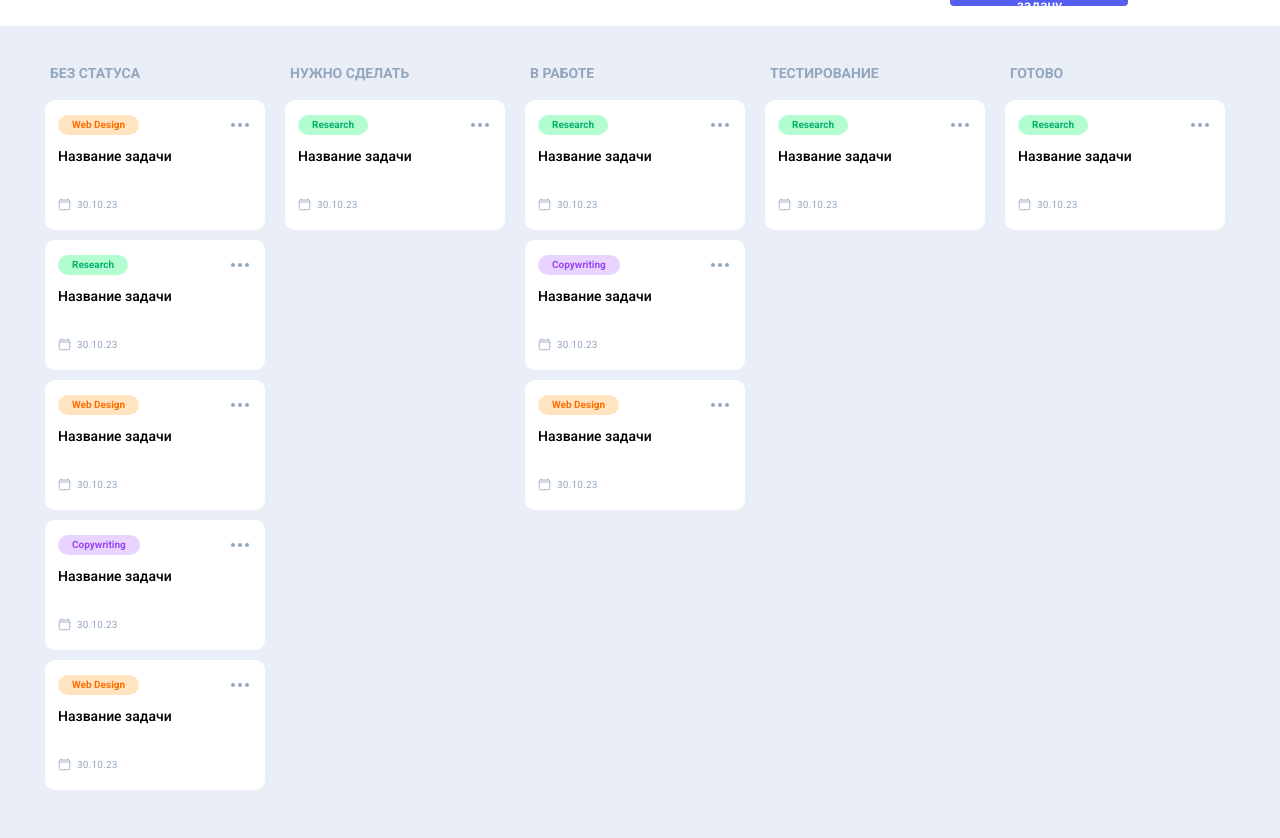
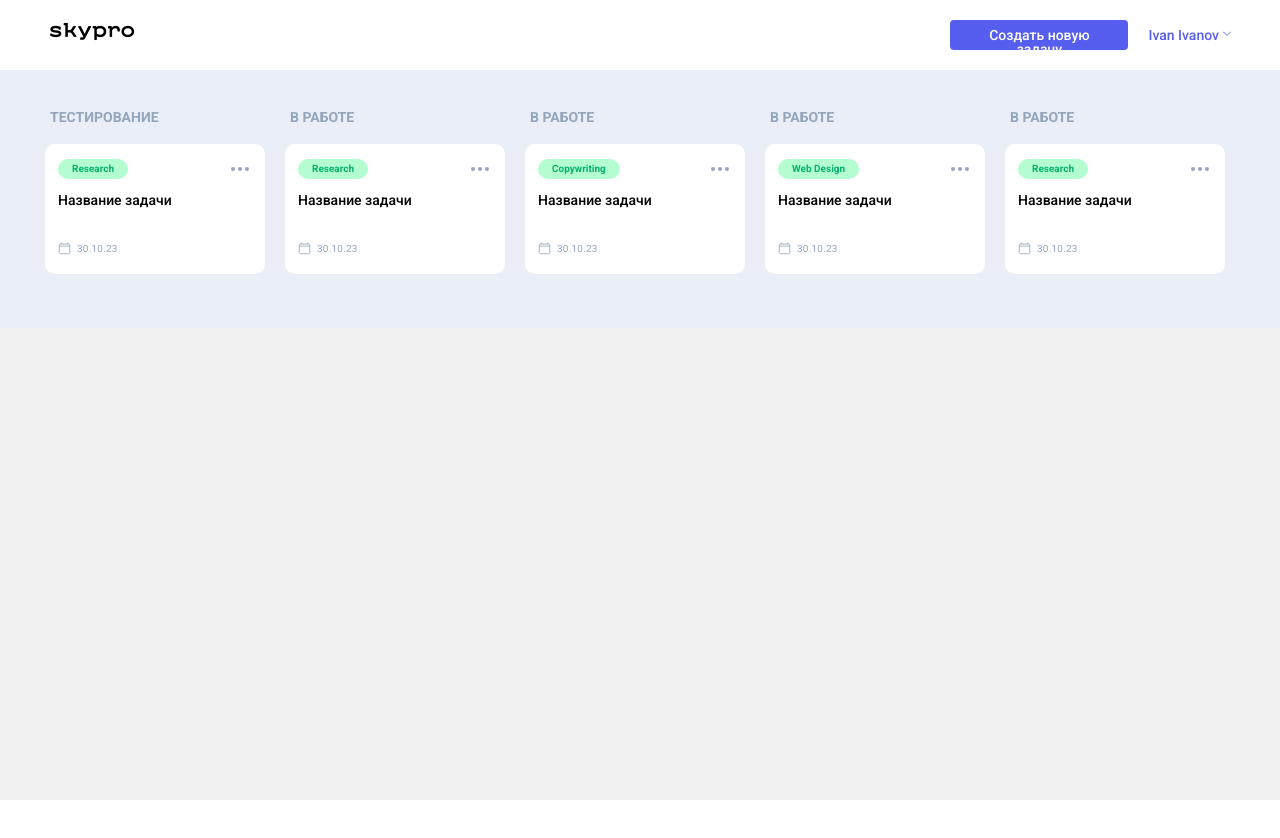
Before and after one commit to Borbos0/skypro-kanban, a React (Vite) app in the folder vite-project/: page / in a window 1280 px wide. Shown: the top 838 px of the page. After the commit the page ends 800 px from the top, so only its background shows below. Built offline with nearby package versions, Linux system fonts and the light colour scheme.

Commit message:
complicated

```diff
--- /dev/null
+++ b/vite-project/src/components/Columns/MainColumn.jsx
@@ -0,0 +1,93 @@
+// export default function Column({statusName, tag, description, date}) {
+//     return (
+//         <div class="main__column">
+// 						<div class="column__title">
+// 							<p>{statusName}</p>
+// 						</div>
+// 						<div class="cards">
+// 							<div class="cards__item">
+// 								<div class="cards__card card">
+// 									<div class="card__group">
+// 										<div class="card__theme _green">
+// 											<p class="_green">{tag}</p>
+// 										</div>
+// 										<a href="#popBrowse" target="_self">
+// 											<div class="card__btn">
+// 												<div></div>
+// 												<div></div>
+// 												<div></div>
+// 											</div>
+// 										</a>
+// 									</div>
+// 									<div class="card__content">
+// 										<a href="" target="_blank">
+// 											<h3 class="card__title">{description}</h3>
+// 										</a>
+// 										<div class="card__date">
+// 											<svg xmlns="http://www.w3.org/2000/svg" width="13" height="13" viewBox="0 0 13 13" fill="none">
+// 												<g clip-path="url(#clip0_1_415)">
+// 													<path d="M10.5625 2.03125H2.4375C1.7644 2.03125 1.21875 2.5769 1.21875 3.25V10.5625C1.21875 11.2356 1.7644 11.7812 2.4375 11.7812H10.5625C11.2356 11.7812 11.7812 11.2356 11.7812 10.5625V3.25C11.7812 2.5769 11.2356 2.03125 10.5625 2.03125Z" stroke="#94A6BE" stroke-width="0.8" stroke-linejoin="round" />
+// 													<path d="M11.7812 4.0625H1.21875M3.25 1.21875V2.03125V1.21875ZM9.75 1.21875V2.03125V1.21875Z" stroke="#94A6BE" stroke-width="0.8" stroke-linecap="round" stroke-linejoin="round" />
+// 												</g>
+// 												<defs>
+// 													<clipPath id="clip0_1_415">
+// 														<rect width="13" height="13" fill="white" />
+// 													</clipPath>
+// 												</defs>
+// 											</svg>
+// 											<p>{date}</p>
+// 										</div>
+// 									</div>
+// 								</div>
+// 							</div>
+// 						</div>
+// 					</div>
+//     )
+// }
+export default function Column({array}) {
+    const column = array.map(arr => (
+        <div class="main__column">
+						<div class="column__title">
+							<p>{arr.statusName}</p>
+						</div>
+						<div class="cards">
+							<div class="cards__item">
+								<div class="cards__card card">
+									<div class="card__group">
+										<div class="card__theme _green">
+											<p class="_green">{arr.tag}</p>
+										</div>
+										<a href="#popBrowse" target="_self">
+											<div class="card__btn">
+												<div></div>
+												<div></div>
+												<div></div>
+											</div>
+										</a>
+									</div>
+									<div class="card__content">
+										<a href="" target="_blank">
+											<h3 class="card__title">{arr.description}</h3>
+										</a>
+										<div class="card__date">
+											<svg xmlns="http://www.w3.org/2000/svg" width="13" height="13" viewBox="0 0 13 13" fill="none">
+												<g clip-path="url(#clip0_1_415)">
+													<path d="M10.5625 2.03125H2.4375C1.7644 2.03125 1.21875 2.5769 1.21875 3.25V10.5625C1.21875 11.2356 1.7644 11.7812 2.4375 11.7812H10.5625C11.2356 11.7812 11.7812 11.2356 11.7812 10.5625V3.25C11.7812 2.5769 11.2356 2.03125 10.5625 2.03125Z" stroke="#94A6BE" stroke-width="0.8" stroke-linejoin="round" />
+													<path d="M11.7812 4.0625H1.21875M3.25 1.21875V2.03125V1.21875ZM9.75 1.21875V2.03125V1.21875Z" stroke="#94A6BE" stroke-width="0.8" stroke-linecap="round" stroke-linejoin="round" />
+												</g>
+												<defs>
+													<clipPath id="clip0_1_415">
+														<rect width="13" height="13" fill="white" />
+													</clipPath>
+												</defs>
+											</svg>
+											<p>{arr.date}</p>
+										</div>
+									</div>
+								</div>
+							</div>
+						</div>
+					</div>
+    ));
+    return column;
+}
--- /dev/null
+++ b/vite-project/src/components/Data/Data.jsx
@@ -0,0 +1,73 @@
+export const card = [{
+    id: 0,
+    statusName: "Тестирование",
+    tag: "Research",
+    description: "Название задачи",
+    date: "30.10.23",
+  }, {
+    id: 1,
+    statusName: "Готово",
+    tag: "Research",
+    description: "Название задачи",
+    date: "30.10.23",
+  }, {
+    id: 2,
+    statusName: "Нужно сделать",
+    tag: "Research",
+    description: "Название задачи",
+    date: "30.10.23",
+  }, {
+    id: 3,
+    statusName: "В работе",
+    tag: "Research",
+    description: "Название задачи",
+    date: "30.10.23",
+  }, {
+    id: 4,
+    statusName: "В работе",
+    tag: "Copywriting",
+    description: "Название задачи",
+    date: "30.10.23",
+  }, {
+    id: 5,
+    statusName: "В работе",
+    tag: "Web Design",
+    description: "Название задачи",
+    date: "30.10.23",
+  }, {
+    id: 6,
+    statusName: "В работе",
+    tag: "Research",
+    description: "Название задачи",
+    date: "30.10.23",
+  }, {
+    id: 7,
+    statusName: "Без статуса",
+    tag: "Web Design",
+    description: "Название задачи",
+    date: "30.10.23",
+  }, {
+    id: 8,
+    statusName: "Без статуса",
+    tag: "Research",
+    description: "Название задачи",
+    date: "30.10.23",
+  }, {
+    id: 9,
+    statusName: "Без статуса",
+    tag: "Web Design",
+    description: "Название задачи",
+    date: "30.10.23",
+  }, {
+    id: 10,
+    statusName: "Без статуса",
+    tag: "Copywriting",
+    description: "Название задачи",
+    date: "30.10.23",
+  }, {
+    id: 11,
+    statusName: "Без статуса",
+    tag: "Research",
+    description: "Название задачи",
+    date: "30.10.23",
+  }];
--- a/vite-project/src/components/Main/Main.jsx
+++ b/vite-project/src/components/Main/Main.jsx
@@ -2,19 +2,25 @@ import InWork from '../Columns/InWorkColumn.jsx';
 import NeedToDo from '../Columns/NeedToDoColumn.jsx';
 import NotStatus from '../Columns/NonStatusColumn.jsx';
 import Test from '../Columns/TestingColumn.jsx';
-import Ready from '../Columns/ReadyColumn.jsx';
+import Column from '../Columns/MainColumn.jsx';
+import { card } from '../Data/Data.jsx'
 
 export default function Main() {
+
+    const testing = card.filter((c) => c.statusName === "Тестирование")
+    const inWork = card.filter((c) => c.statusName === "В работе")
+    console.log(inWork);
     return (
 	    <main class="main">
 		    <div class="container">
 			    <div class="main__block">
 				    <div class="main__content">
+                        <Column array={testing}/>
+                        <Column array={inWork}/>
+                        {/* <InWork />
+                        <NeedToDo />
                         <NotStatus />
-                        <NeedToDo />
-                        <InWork />
-                        <Test />
-                        <Ready />
+                        <Test /> */}
                     </div>
                 </div>
             </div>
```
